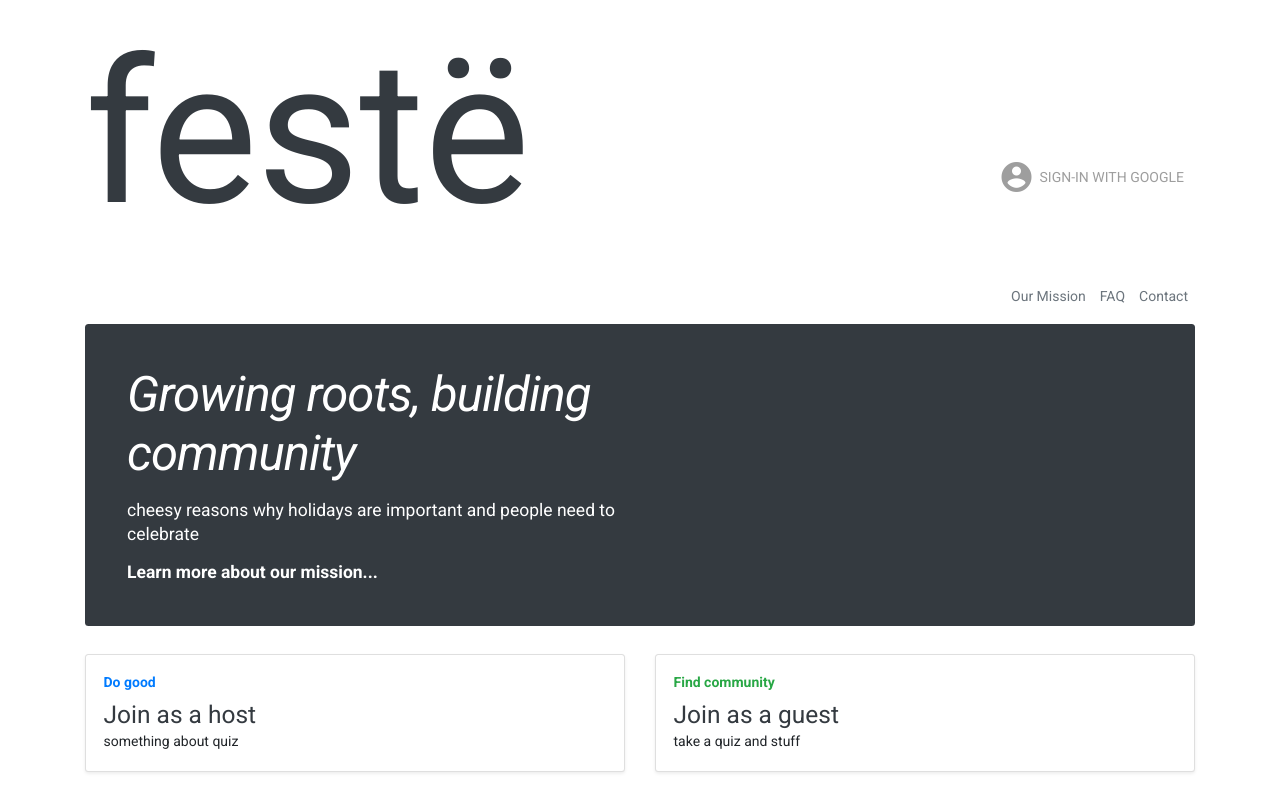
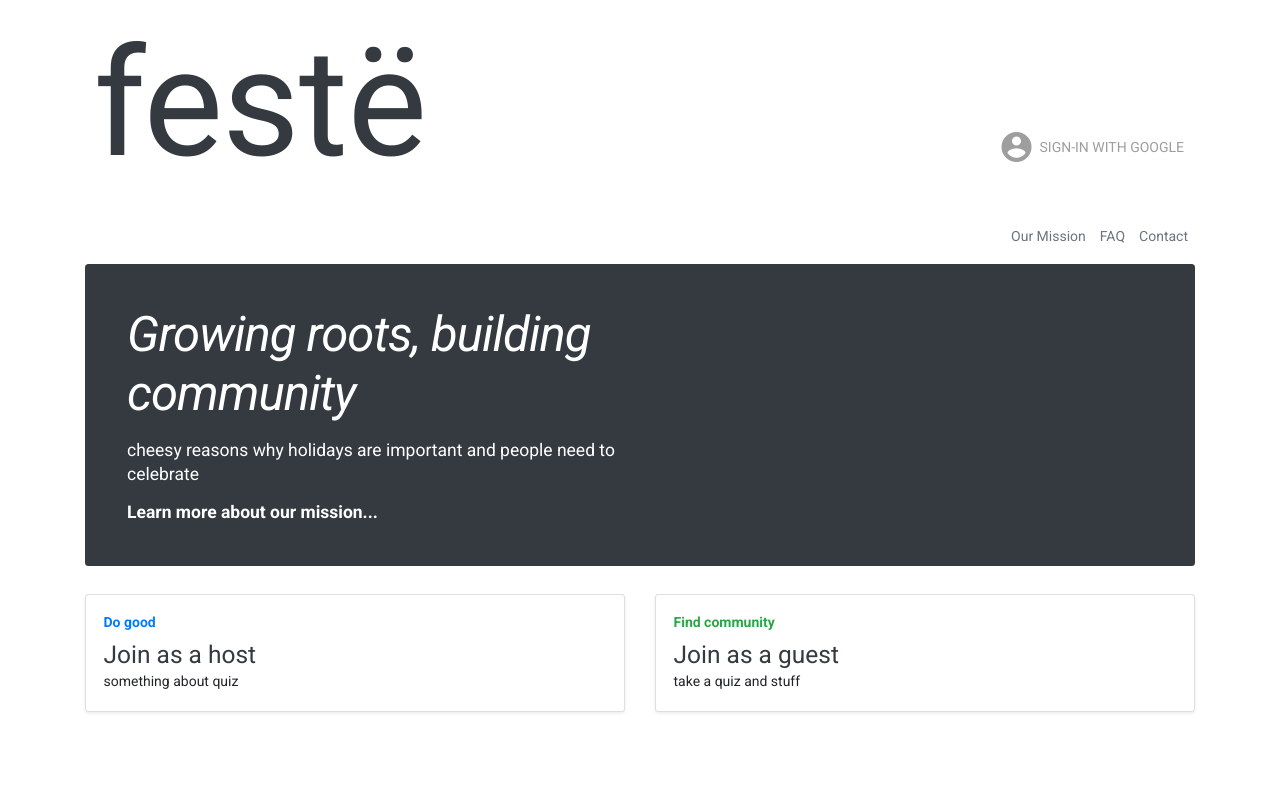
Before and after one commit to d-nery/HTN2018, a plain HTML site: page index.html in a window 1280 px wide. Drawn offline with nearby package versions, Linux system fonts and the light colour scheme; some packages are replaced by stand-ins of ours.

Commit message:
change header size

```diff
--- a/index.html
+++ b/index.html
@@ -56,7 +56,7 @@
       <header class="blog-header py-3">
         <div class="row flex-nowrap justify-content-between align-items-center">
           <div class="col-4 text-center">
-            <h1><a class="blog-header-logo text-dark" style="font-size: 200px" href="#">festë</a></h1>
+            <h1><a class="blog-header-logo text-dark" style="font-size: 150px" href="#">festë</a></h1>
           </div>
           <div class="col-4 d-flex justify-content-end align-items-center">
               <div id="user-container">
```
Also changed, not shown: 1 other file.
